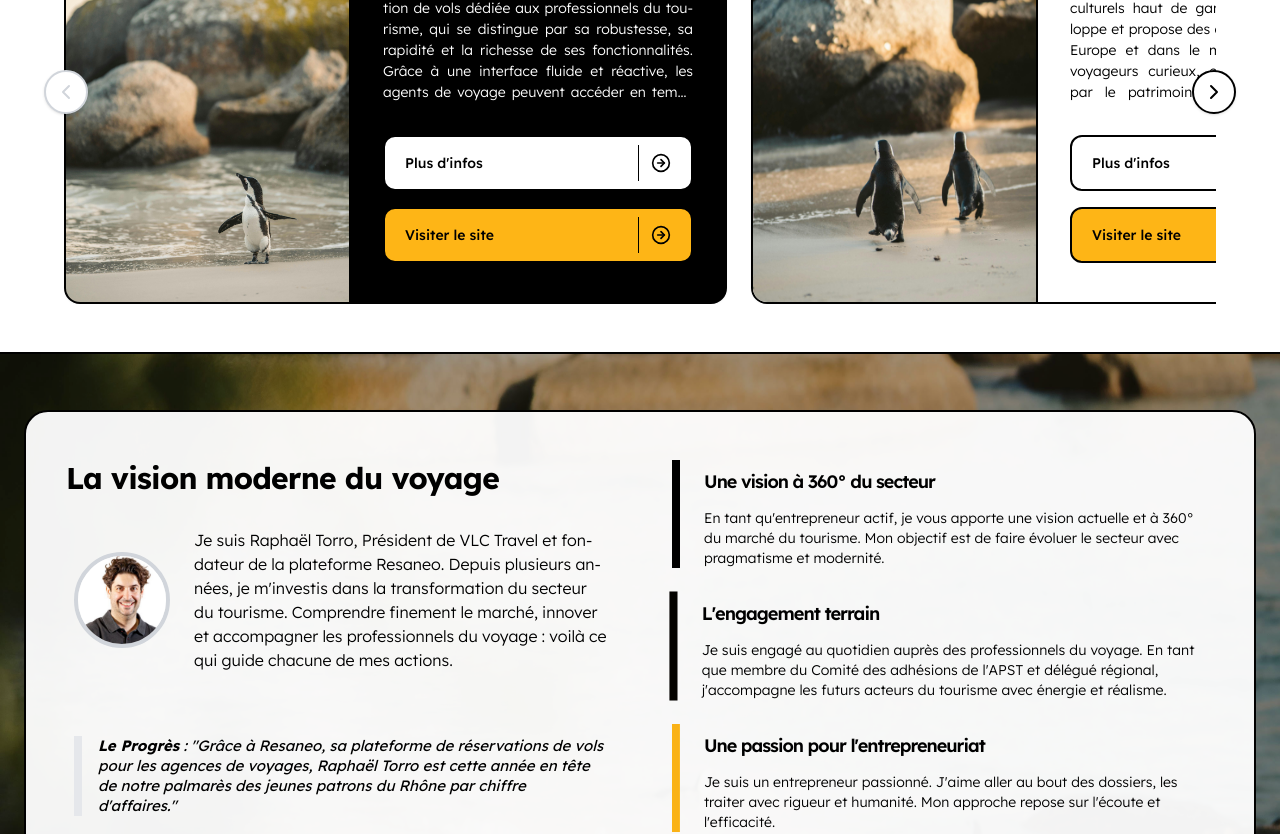
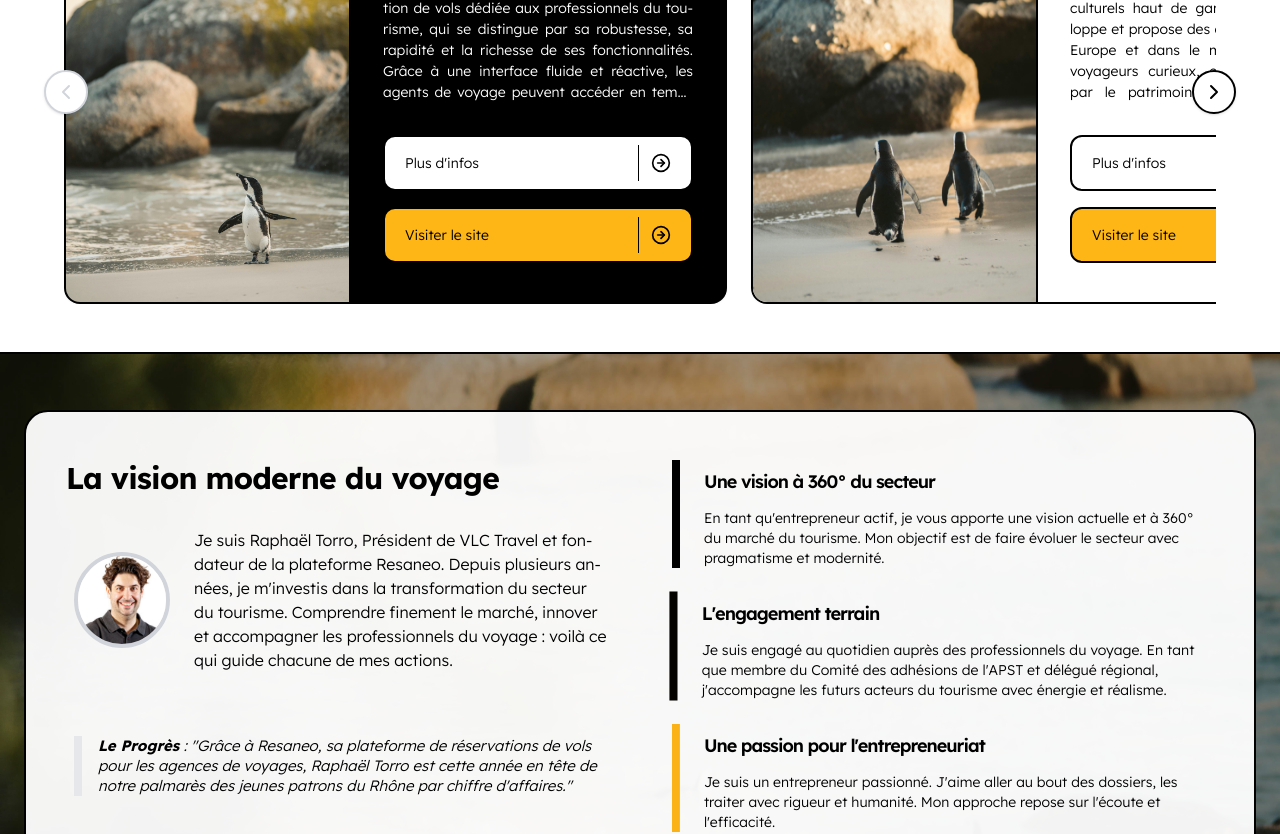
Before and after one commit to LuvumboChristopher/Penguinworld, a Next.js app: page / in a window 1280 px wide. Shown: the part 1200-2034 px from the top of the page. Built offline with nearby package versions, Linux system fonts and the light colour scheme.

Commit message:
Added modals

```diff
--- a/components/ContentSection.tsx
+++ b/components/ContentSection.tsx
@@ -95,7 +95,7 @@ export function ContentSection() {
               </p>
             </div>
             <div className="pt-8">
-              <blockquote className="font-normal border-b-4 pb-4 sm:border-b-0 sm:pb-0 sm:border-l-8 sm:pl-4 italic text-sm sm:text-[12px] md:text-[15px] text-muted-foreground">
+              <blockquote className="font-light border-b-4 pb-4 sm:border-b-0 sm:pb-0 sm:border-l-8 sm:pl-4 italic text-sm sm:text-[12px] md:text-[15px] text-muted-foreground">
                 <strong className="font-bold text-black">Le Progrès</strong> : &quot;Grâce à Resaneo, sa plateforme de réservations de vols pour
                 les agences de voyages, Raphaël Torro est cette année en tête de notre palmarès des jeunes patrons du Rhône par
                 chiffre d&apos;affaires.&quot;
--- a/components/Services.tsx
+++ b/components/Services.tsx
@@ -221,7 +221,7 @@ export function Services() {
                                 <button
                                   onClick={() => openModal(solution)}
                                   className={`font-light w-full text-[12px] sm:text-sm
-                                group border-[2px] rounded-xl px-5 py-2 font-medium flex gap-2 justify-between items-center transition-all duration-300 border-black bg-white text-black hover:border-white hover:bg-transparent hover:text-white`}
+                                group border-[2px] rounded-xl px-5 py-2 flex gap-2 justify-between items-center transition-all duration-300 border-black bg-white text-black hover:border-white hover:bg-transparent hover:text-white`}
                                 >
                                   Plus d&apos;infos
                                   <div
@@ -238,7 +238,7 @@ export function Services() {
                                   href={solution.siteUrl}
                                   target="_blank"
                                   rel="noopener noreferrer"
-                                  className="font-light text-[12px] sm:text-sm group border-[2px] border-black hover:bg-white bg-[#FEB516] hover:text-black text-black px-5 py-2 rounded-xl font-medium flex gap-2 justify-between items-center transition-all duration-300"
+                                  className="font-light text-[12px] sm:text-sm group border-[2px] border-black hover:bg-white bg-[#FEB516] hover:text-black text-black px-5 py-2 rounded-xl flex gap-2 justify-between items-center transition-all duration-300"
                                 >
                                   Visiter le site
                                   <div className="border-l group-hover:border-black border-black py-2">
```
